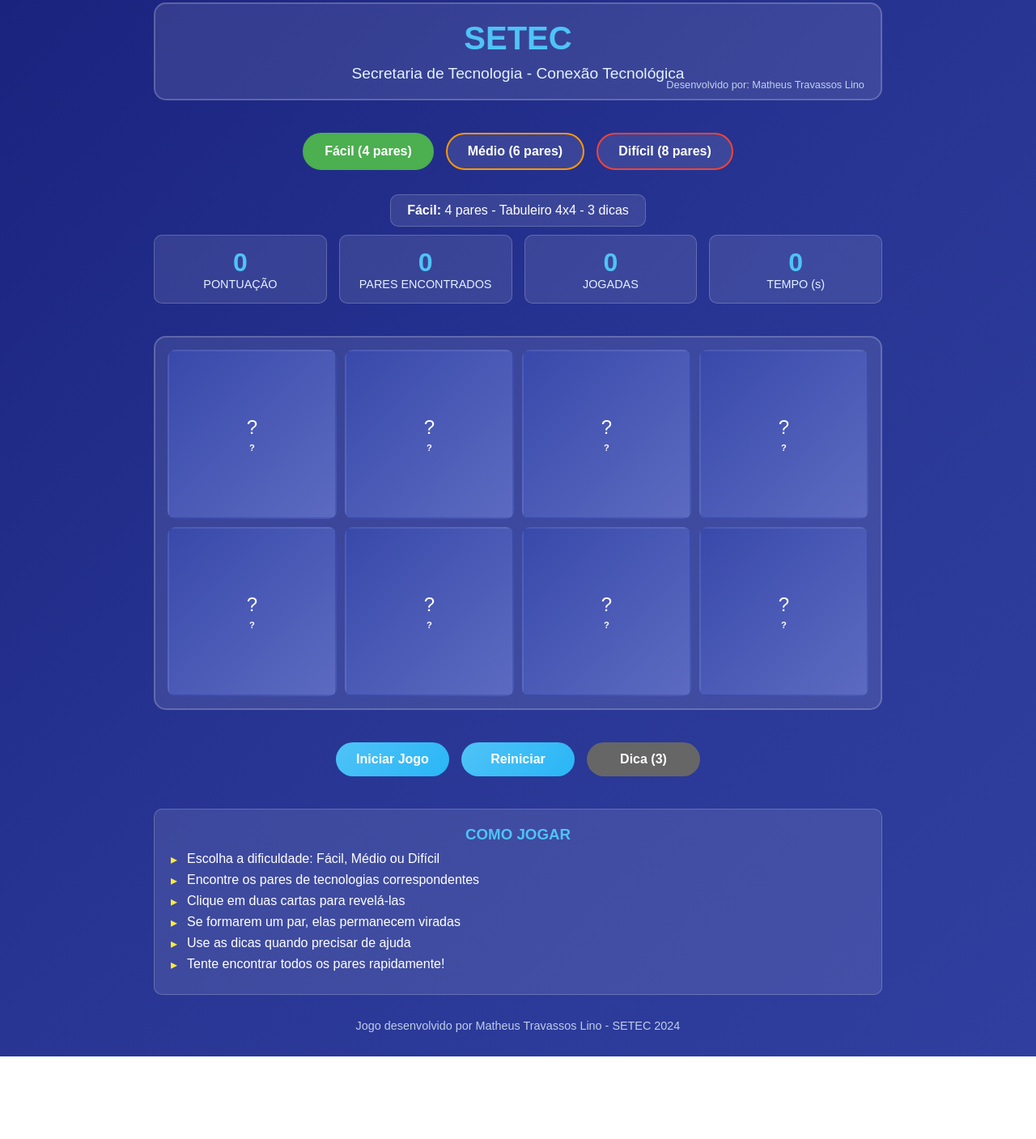
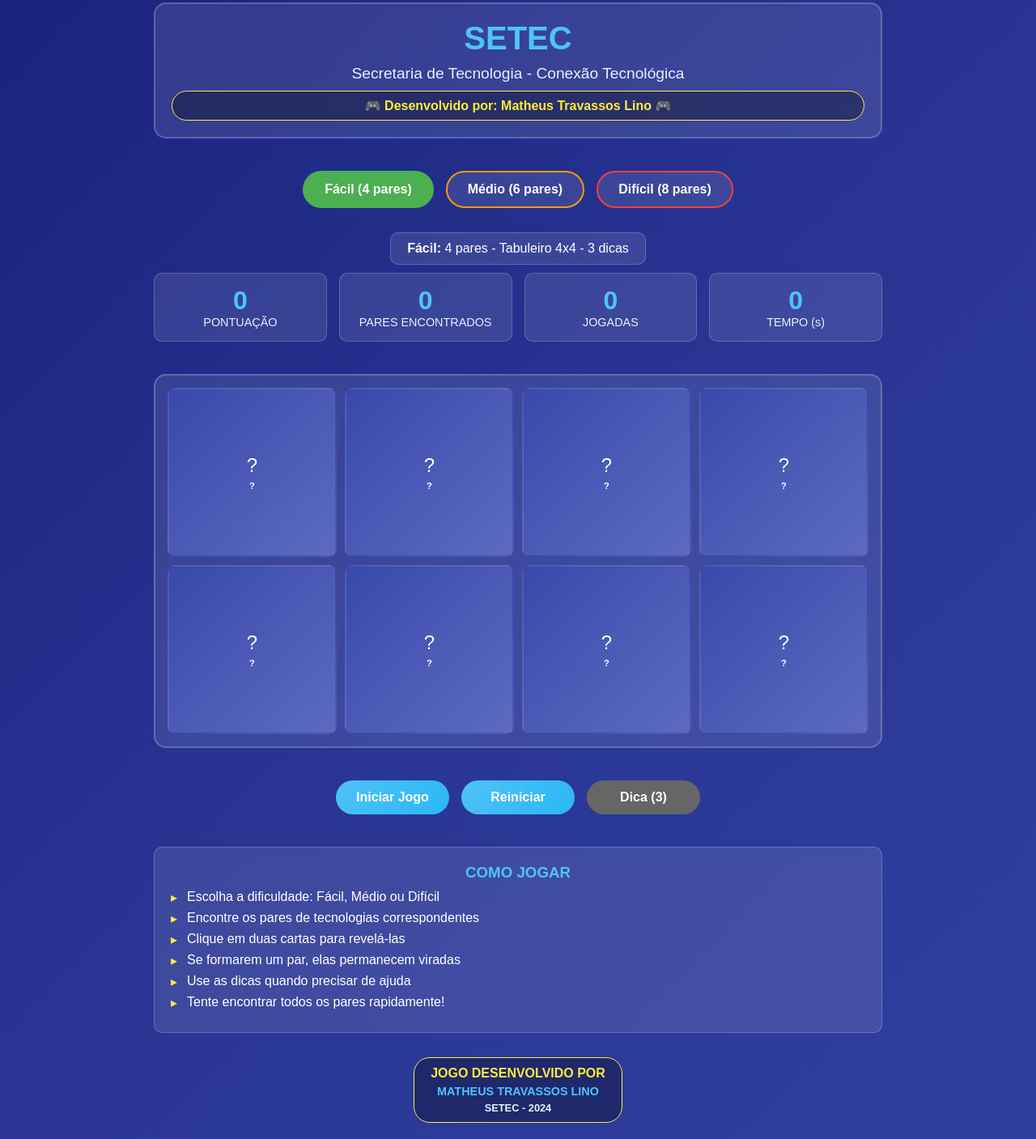
Before and after one commit to MatheusTravassos/jogo-para-setec, a plain HTML site: page index.html in a window 1280 px wide. Shown: the part 17-1424 px from the top of the page at 81% size. Before the commit the page ends 1322 px from the top, so only its background shows below. Drawn offline with Linux system fonts and the light colour scheme.

Commit message:
Update index.html

```diff
--- a/index.html
+++ b/index.html
@@ -51,15 +51,17 @@
         .subtitle {
             font-size: 1.2rem;
             color: #e3f2fd;
+            margin-bottom: 10px;
         }
 
-        .credits {
-            position: absolute;
-            bottom: 10px;
-            right: 20px;
-            font-size: 0.8rem;
-            color: #e3f2fd;
-            opacity: 0.8;
+        .developer-credits {
+            font-size: 1rem;
+            color: #ffeb3b;
+            font-weight: bold;
+            background: rgba(0, 0, 0, 0.3);
+            padding: 8px 15px;
+            border-radius: 20px;
+            border: 1px solid #ffeb3b;
         }
 
         .difficulty-selector {
@@ -272,7 +274,6 @@
             width: 100%;
             margin-top: 20px;
             border: 1px solid rgba(255, 255, 255, 0.2);
-            position: relative;
         }
 
         .instructions h3 {
@@ -337,12 +338,21 @@
         }
 
         .footer-credits {
-            margin-top: 20px;
+            margin-top: 30px;
             text-align: center;
-            color: #e3f2fd;
+            color: #ffeb3b;
+            font-size: 1rem;
+            font-weight: bold;
+            background: rgba(0, 0, 0, 0.3);
+            padding: 10px 20px;
+            border-radius: 20px;
+            border: 1px solid #ffeb3b;
+        }
+
+        .developer-signature {
             font-size: 0.9rem;
-            opacity: 0.8;
-            padding: 10px;
+            color: #4fc3f7;
+            margin-top: 5px;
         }
 
         @media (max-width: 600px) {
@@ -368,10 +378,9 @@
                 font-size: 0.5rem;
             }
 
-            .credits {
-                position: static;
-                margin-top: 10px;
-                text-align: center;
+            .developer-credits {
+                font-size: 0.9rem;
+                padding: 6px 12px;
             }
         }
     </style>
@@ -381,7 +390,7 @@
         <div class="header">
             <div class="logo">SETEC</div>
             <div class="subtitle">Secretaria de Tecnologia - Conexão Tecnológica</div>
-            <div class="credits">Desenvolvido por: Matheus Travassos Lino</div>
+            <div class="developer-credits">🎮 Desenvolvido por: Matheus Travassos Lino 🎮</div>
         </div>
 
         <div class="difficulty-selector">
@@ -442,17 +451,22 @@
         </div>
 
         <div class="footer-credits">
-            Jogo desenvolvido por Matheus Travassos Lino - SETEC 2024
+            <div>JOGO DESENVOLVIDO POR</div>
+            <div class="developer-signature">MATHEUS TRAVASSOS LINO</div>
+            <div style="font-size: 0.8rem; margin-top: 5px; color: #e3f2fd;">SETEC - 2024</div>
         </div>
 
         <div class="victory-message" id="victoryMessage">
-            <h2>PARABÉNS!</h2>
+            <h2>🎉 PARABÉNS! 🎉</h2>
             <p>Você completou o jogo em <span id="finalTime">0</span> segundos!</p>
             <p>Com <span id="finalMoves">0</span> jogadas e <span id="finalHints">0</span> dicas usadas</p>
             <p>Sua pontuação: <span id="finalScore">0</span> pontos</p>
-            <div class="footer-credits" style="margin-top: 20px;">
-                Desenvolvido por Matheus Travassos Lino
+
+            <div class="footer-credits" style="margin: 20px 0;">
+                <div>DESENVOLVIDO COM 💙 POR</div>
+                <div class="developer-signature">MATHEUS TRAVASSOS LINO</div>
             </div>
+
             <button onclick="playAgain()">Jogar Novamente</button>
         </div>
     </div>
```
